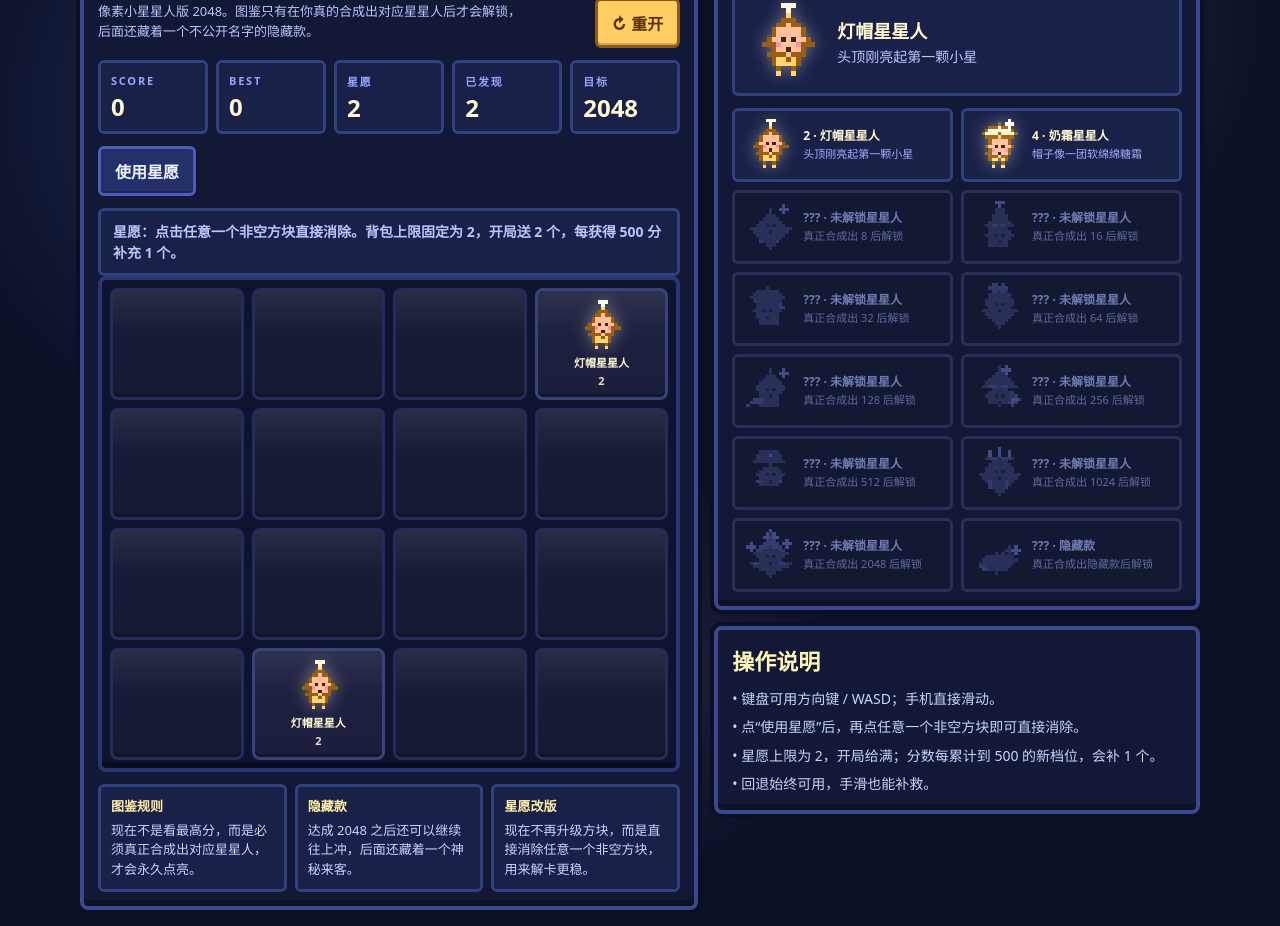
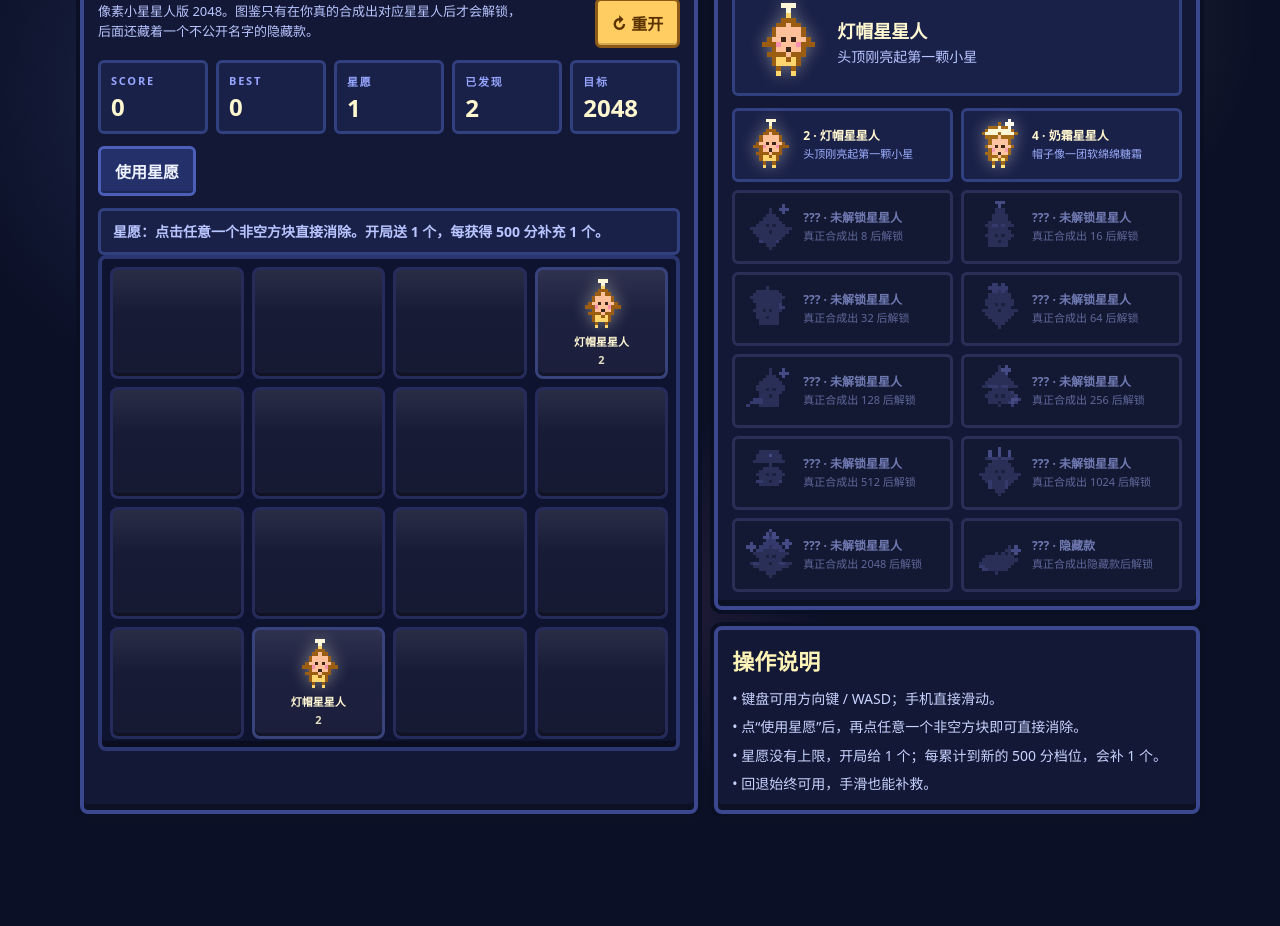
Before and after one commit to gnulhl/Twinkle-2048-3, a plain HTML site: page index.html in a window 1280 px wide. Shown: the part 90-1016 px from the top of the page. After the commit the page ends 920 px from the top, so only its background shows below. Drawn offline with Linux system fonts and the light colour scheme.

Commit message:
Update index.html

```diff
--- a/index.html
+++ b/index.html
@@ -80,9 +80,6 @@
     .entry.locked .entry-title{color:#6f79b1}
     .entry-desc{margin-top:2px;font-size:11px;line-height:1.35;color:#9eb0ff;word-break:break-word}
     .entry.locked .entry-desc{color:#5f689b}
-    .notes{display:grid;grid-template-columns:repeat(3,1fr);gap:8px;margin-top:12px}
-    .note{background:var(--panel-2);border:3px solid var(--line);border-radius:6px;padding:10px;color:#c9d3ff;line-height:1.5;font-size:13px}
-    .note strong{display:block;color:#fff0a7;margin-bottom:4px}
     .help{color:#c9d3ff;font-size:14px;line-height:1.6}
     .help div+div{margin-top:6px}
     .overlay{position:absolute;inset:0;background:rgba(12,16,40,.86);display:none;align-items:center;justify-content:center;padding:20px;z-index:10}
@@ -111,7 +108,6 @@
       .tile-num{font-size:10px}
       .featured{flex-direction:column;align-items:flex-start}
       .codex{grid-template-columns:1fr}
-      .notes{grid-template-columns:1fr}
       .section-title{font-size:20px}
       .badge{font-size:11px}
       .tools-row{display:grid;grid-template-columns:1fr}
@@ -137,7 +133,7 @@
       <div class="stats">
         <div class="stat"><div class="stat-label">score</div><div id="scoreEl" class="stat-value">0</div></div>
         <div class="stat"><div class="stat-label">best</div><div id="bestEl" class="stat-value">0</div></div>
-        <div class="stat"><div class="stat-label">星愿</div><div id="wishEl" class="stat-value">2</div></div>
+        <div class="stat"><div class="stat-label">星愿</div><div id="wishEl" class="stat-value">1</div></div>
         <div class="stat"><div class="stat-label">已发现</div><div id="foundEl" class="stat-value">0</div></div>
         <div class="stat"><div class="stat-label">目标</div><div class="stat-value">2048</div></div>
       </div>
@@ -145,7 +141,7 @@
       <div class="tools-row">
         <button id="wishBtn" class="btn">使用星愿</button>
       </div>
-      <div class="tip-bar">星愿：点击任意一个非空方块直接消除。背包上限固定为 <b>2</b>，开局送 <b>2</b> 个，每获得 <b>500</b> 分补充 <b>1</b> 个。</div>
+      <div class="tip-bar">星愿：点击任意一个非空方块直接消除。开局送 <b>1</b> 个，每获得 <b>500</b> 分补充 <b>1</b> 个。</div>
 
       <div class="board-wrap">
         <div id="board" class="board"></div>
@@ -159,12 +155,6 @@
             </div>
           </div>
         </div>
-      </div>
-
-      <div class="notes">
-        <div class="note"><strong>图鉴规则</strong> 现在不是看最高分，而是必须真正合成出对应星星人，才会永久点亮。</div>
-        <div class="note"><strong>隐藏款</strong> 达成 2048 之后还可以继续往上冲，后面还藏着一个神秘来客。</div>
-        <div class="note"><strong>星愿改版</strong> 现在不再升级方块，而是直接消除任意一个非空方块，用来解卡更稳。</div>
       </div>
     </section>
 
@@ -191,7 +181,7 @@
         <div class="help">
           <div>• 键盘可用方向键 / WASD；手机直接滑动。</div>
           <div>• 点“使用星愿”后，再点任意一个非空方块即可直接消除。</div>
-          <div>• 星愿上限为 2，开局给满；分数每累计到 500 的新档位，会补 1 个。</div>
+          <div>• 星愿没有上限，开局给 1 个；每累计到新的 500 分档位，会补 1 个。</div>
           <div>• 回退始终可用，手滑也能补救。</div>
         </div>
       </section>
@@ -204,8 +194,8 @@
     const SIZE = 4;
     const TARGET = 2048;
     const MAX_HISTORY = 24;
-    const STORAGE_BEST = 'twinkle-best-v4';
-    const STORAGE_UNLOCKS = 'twinkle-unlocks-v3';
+    const STORAGE_BEST = 'twinkle-best-v5';
+    const STORAGE_UNLOCKS = 'twinkle-unlocks-v4';
 
     const STAR_ORDER = [2,4,8,16,32,64,128,256,512,1024,2048,5090];
 
@@ -454,8 +444,8 @@
     }
 
     function getWishCount(score, wishesUsed){
-      const totalEarned = 2 + Math.floor(score / 500);
-      return Math.min(2, Math.max(0, totalEarned - wishesUsed));
+      const totalEarned = 1 + Math.floor(score / 500);
+      return Math.max(0, totalEarned - wishesUsed);
     }
 
     function getUnlockedCount(){
```
